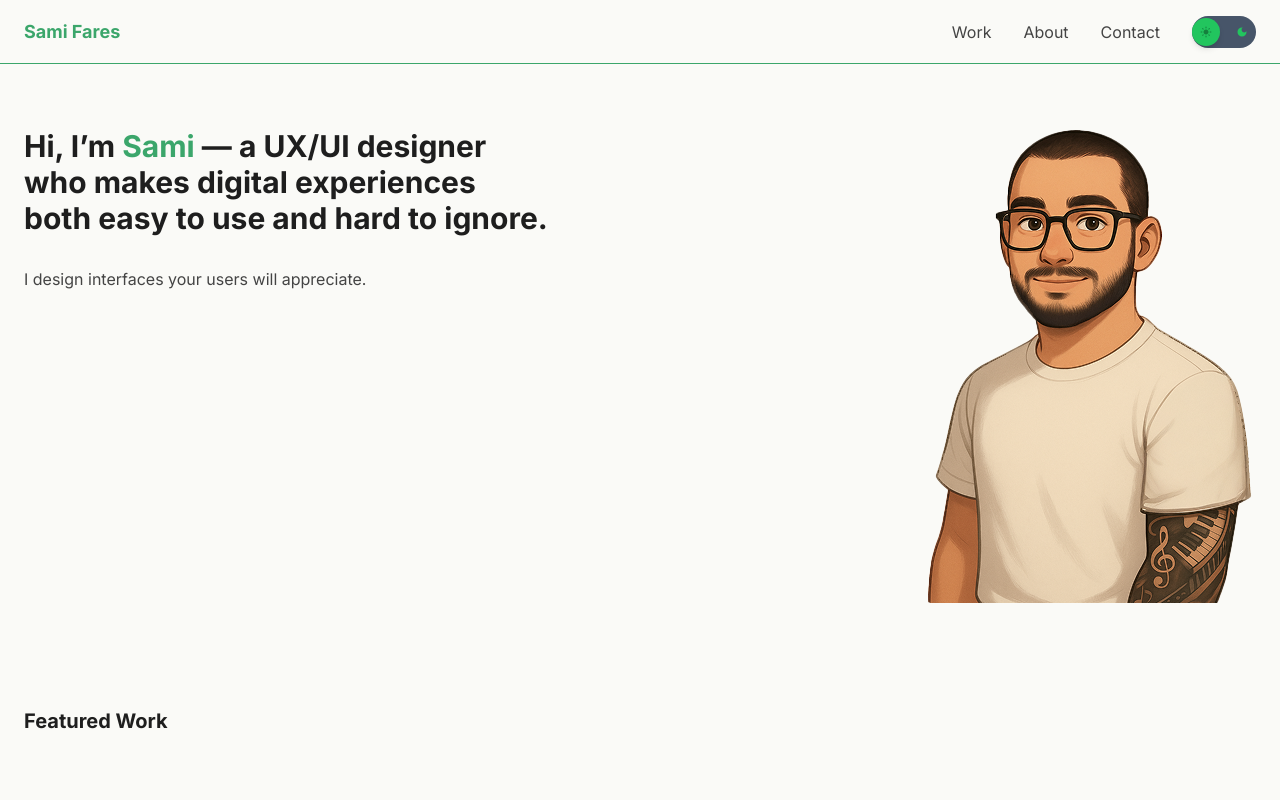
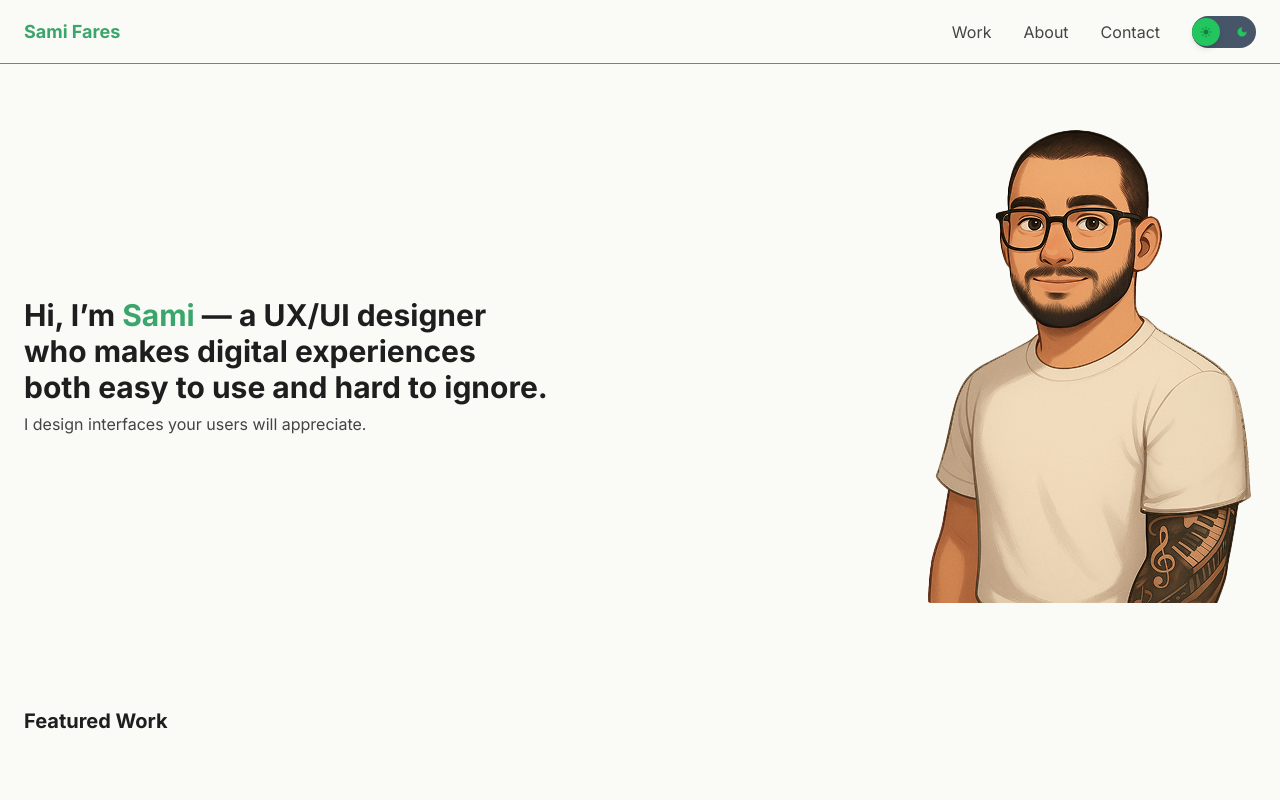
Before and after one commit to pixelverse-studios/sami-fares-portfolio, a Next.js app: page / in a window 1280 px wide. Shown: the top 800 px of the page. Built offline with nearby package versions, Linux system fonts and the light colour scheme.

Commit message:
Fix trash windows styling bug

```diff
--- a/src/components/caseStudy/AvailableCases.tsx
+++ b/src/components/caseStudy/AvailableCases.tsx
@@ -48,7 +48,7 @@ export default function AvailableCases({
                   <Link
                     className="pl-0 flex gap-3 items-center text-primary group relative overflow-hidden px-4 py-2 rounded-lg transition-all duration-200 hover:text-background-section hover:pl-4 cursor-pointer"
                     href={item.destination}>
-                    <span className="absolute inset-0 bg-primary transform -translate-x-full transition-transform duration-300 group-hover:translate-x-0"></span>
+                    <span className="absolute inset-0 bg-primary transform -translate-x-[101%] transition-transform duration-300 group-hover:translate-x-0"></span>
                     <span className="relative z-10">Read Case Study</span>
                     <FaArrowRight
                       size={18}
--- a/src/components/home/HomeHero.tsx
+++ b/src/components/home/HomeHero.tsx
@@ -5,8 +5,8 @@ export default function HomeHero() {
   return (
     <section id="home" className="halfPage mt-16">
       <div className="section grid grid-cols-1 md:grid-cols-2 gap-6 justify-items-center md:justify-items-end">
-        <SlideInSection>
-          <article className="flex flex-col gap-6 justify-center">
+        <article className="flex flex-col gap-6 justify-center">
+          <SlideInSection>
             <h2>
               Hi, I’m <span className="text-primary">Sami</span> — a UX/UI
               designer who makes digital experiences both easy to use and hard
@@ -15,8 +15,8 @@ export default function HomeHero() {
             <p className="text-text-body">
               I design interfaces your users will appreciate.
             </p>
-          </article>
-        </SlideInSection>
+          </SlideInSection>
+        </article>
         <SlideInSection direction="right">
           <img src="/assets/NewAvatar.png" alt="Avatar" />
         </SlideInSection>
```
